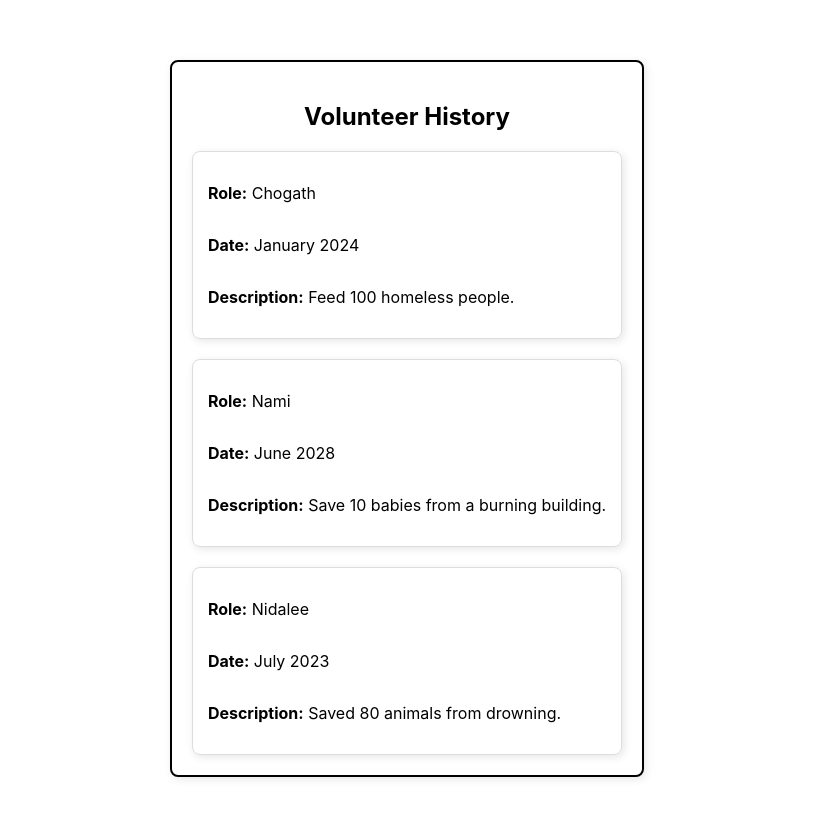
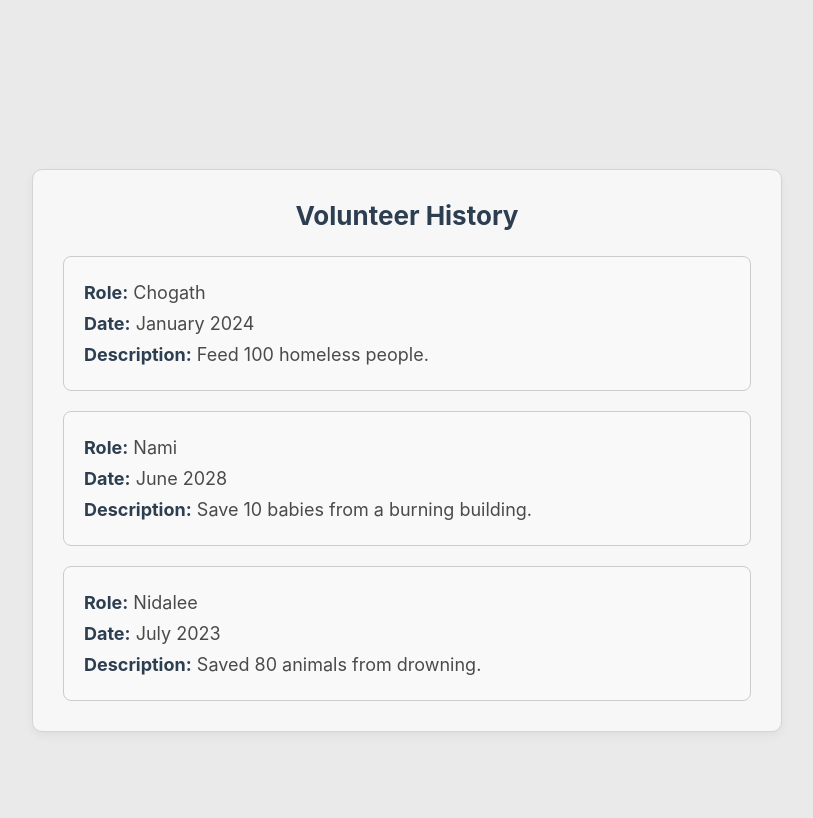
Before and after one commit to DM8581912/volunteer-management-app, a React (Create React App) app in the folder frontend/: page /volunteerHistory in a window 1280 px wide. Shown: the top 818 px of the page, without its empty margins (233-1046 px from the left). Built offline with nearby package versions, Linux system fonts and the light colour scheme.

Commit message:
updated css styling: changed background color, container size, and added hover effect for each volunteering event

```diff
--- a/frontend/src/components/VolunteerHistory/volunteerHistory.module.css
+++ b/frontend/src/components/VolunteerHistory/volunteerHistory.module.css
@@ -1,29 +1,69 @@
-.page{
+* {
+    margin: 0;
+    padding: 0;
+    box-sizing: border-box;
+}
+html, body {
+    margin: 0;
+    padding: 0;
+    box-sizing: border-box;
+    background-color: #eaeaea;
+}
+
+.page {
     display: flex;
     justify-content: center;
     align-items: center;
+    min-height: 100vh;
+    background-color: #eaeaea;
 }
 
 .volunteerContainer {
-    margin: 10px;
-    padding: 20px;
-    border: 2px solid black;
-    border-radius: 8px;
-    box-Shadow: 2px 2px 8px rgba(0,0,0,0.1);
+    background-color: #f7f7f7;
+    margin: 20px;
+    padding: 30px;
+    border: 1px solid #d4d4d4;
+    border-radius: 10px;
+    box-shadow: 0 4px 10px rgba(0, 0, 0, 0.05);
+    width: 70%;
+    max-width: 750px;
 }
 
-.historyContainer{
+.title {
+    font-size: 26px;
+    text-align: center;
+    margin-bottom: 25px;
+    color: #2c3e50;
+}
+
+.historyContainer {
     display: flex;
     flex-direction: column;
     gap: 20px;
 }
 
-.event{
+.event {
     display: flex;
     flex-direction: column;
     align-items: flex-start;
-    border: 1px solid #ddd;
-    padding: 15px;
+    border: 1px solid #cccccc;
+    padding: 20px;
     border-radius: 8px;
-    box-Shadow: 2px 2px 8px rgba(0,0,0,0.1);
+    transition: box-shadow 0.3s ease, transform 0.2s ease;
+    background-color: #f9f9f9;
 }
+
+.event:hover {
+    box-shadow: 0 6px 15px rgba(0, 0, 0, 0.1);
+    transform: translateY(-3px);
+}
+
+.role, .date, .description {
+    font-size: 18px;
+    color: #4a4a4a;
+    margin: 5px 0;
+}
+
+strong {
+    color: #2c3e50;
+}
```
